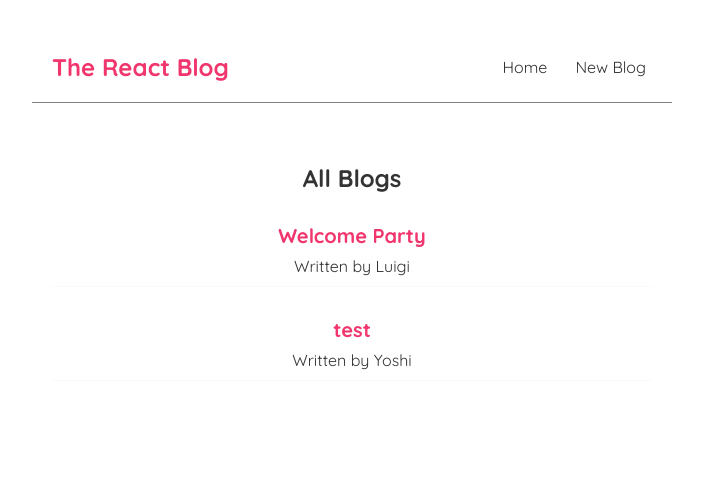
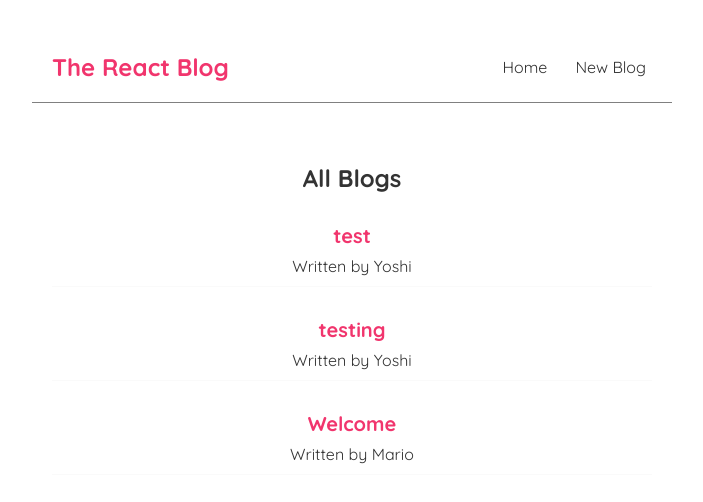
Before and after one commit to seanfriedman1994/react-blog, a React (Vite) app: page / in a window 1280 px wide. Shown: the top 502 px of the page, without its empty margins (288-991 px from the left). Built offline with nearby package versions, Linux system fonts and the light colour scheme; data requests are answered from the project's data file.

Commit message:
types.ts

```diff
--- a/data/db.json
+++ b/data/db.json
@@ -1,16 +1,22 @@
 {
   "blogs": [
-    {
-      "title": "Welcome Party",
-      "body": "Lorem Ipsum",
-      "author": "Luigi",
-      "id": "2"
-    },
     {
       "id": "a25a",
       "title": "test",
       "body": "test desc",
       "author": "Yoshi"
+    },
+    {
+      "id": "a169",
+      "title": "testing",
+      "body": "test",
+      "author": "Yoshi"
+    },
+    {
+      "id": "8233",
+      "title": "Welcome",
+      "body": "Welcome Message",
+      "author": "Mario"
     }
   ]
 }
--- /dev/null
+++ b/src/lib/types.ts
@@ -0,0 +1,5 @@
+export type Blog = {
+  id: number,
+  title: string,
+  author: string
+};
```
Also changed, not shown: src/BlogList.tsx (+1 -6 lines).
